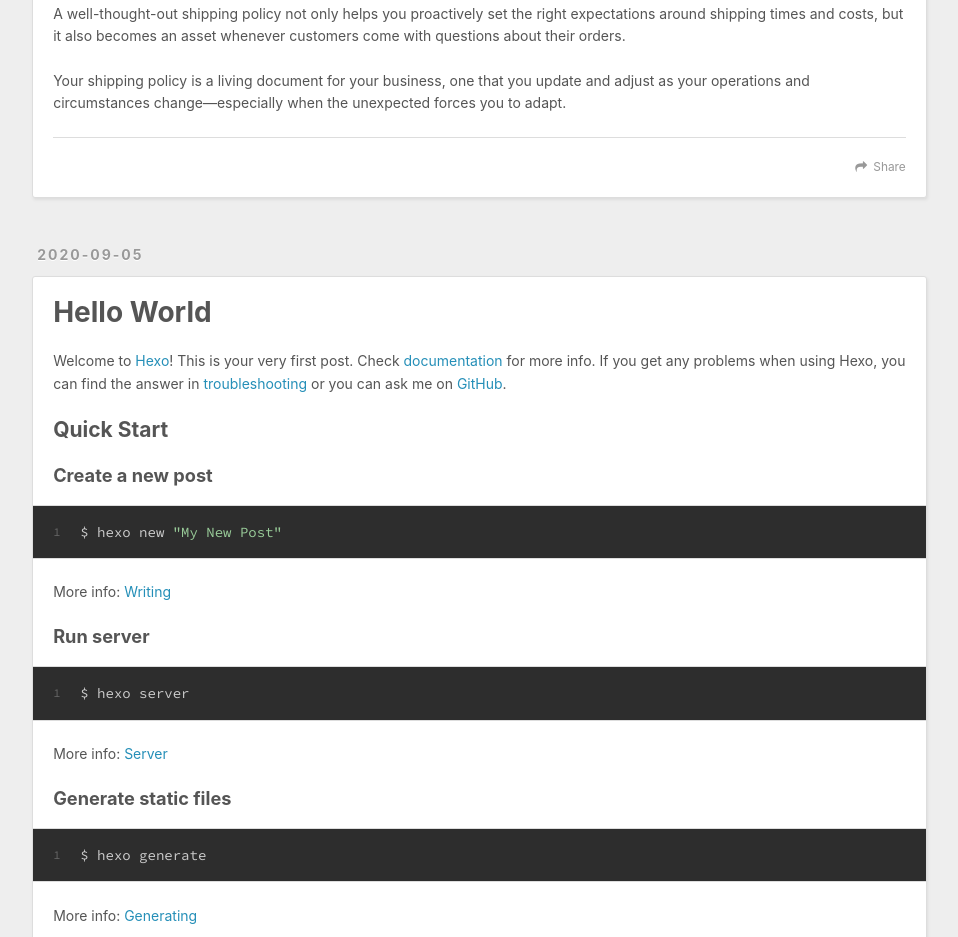
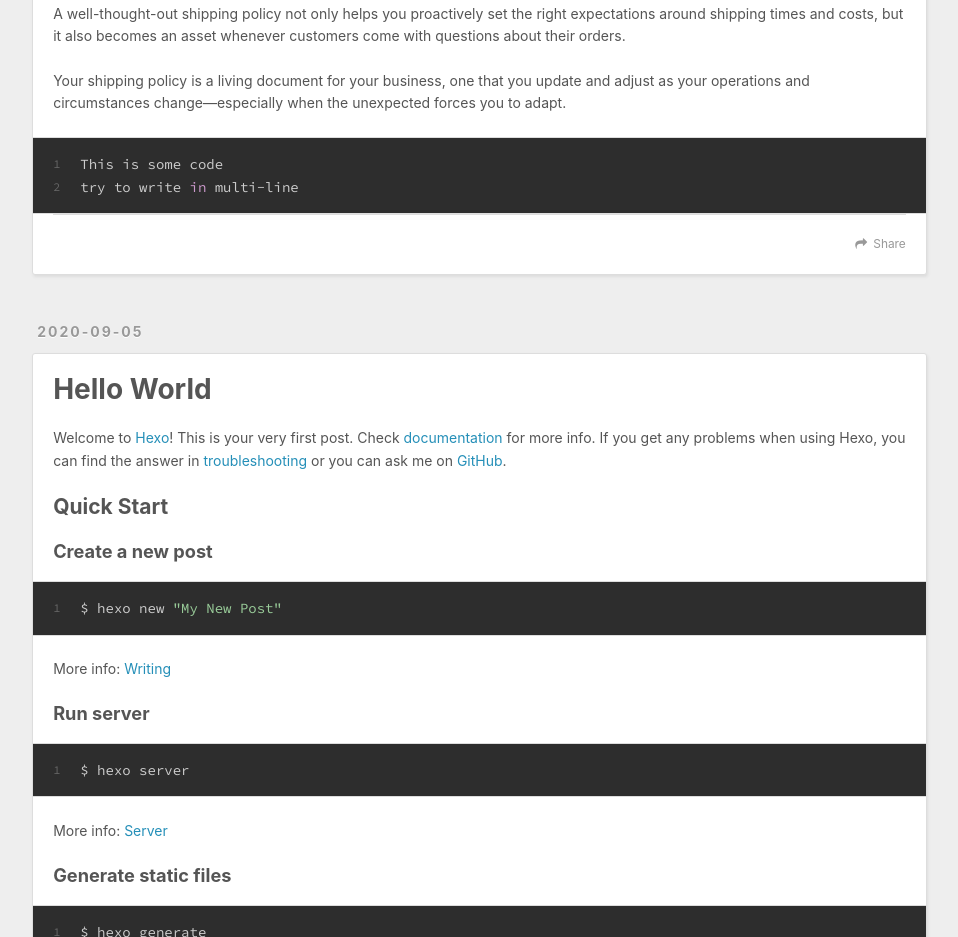
Before and after one commit to rocklss/rocklss.github.io, a plain HTML site: page index.html in a window 1280 px wide. Shown: the part 938-1875 px from the top of the page, without its empty margins (8-966 px from the left). Drawn offline with nearby package versions, Linux system fonts and the light colour scheme.

Commit message:
Site updated: 2020-09-05 23:37:00

```diff
--- a/index.html
+++ b/index.html
@@ -92,7 +92,7 @@
 <p>Some of the most common questions you get as a store owner will inevitably be related to shipping.</p>
 <p>A well-thought-out shipping policy not only helps you proactively set the right expectations around shipping times and costs, but it also becomes an asset whenever customers come with questions about their orders.</p>
 <p>Your shipping policy is a living document for your business, one that you update and adjust as your operations and circumstances change—especially when the unexpected forces you to adapt.</p>
-
+<figure class="highlight bash"><table><tr><td class="gutter"><pre><span class="line">1</span><br><span class="line">2</span><br></pre></td><td class="code"><pre><span class="line">This is some code</span><br><span class="line">try to write <span class="keyword">in</span> multi-line</span><br></pre></td></tr></table></figure>
 
     </div>
     <footer class="article-footer">
```
Also changed, not shown: 2020/09/05/post/index.html (+2 -2 lines).
